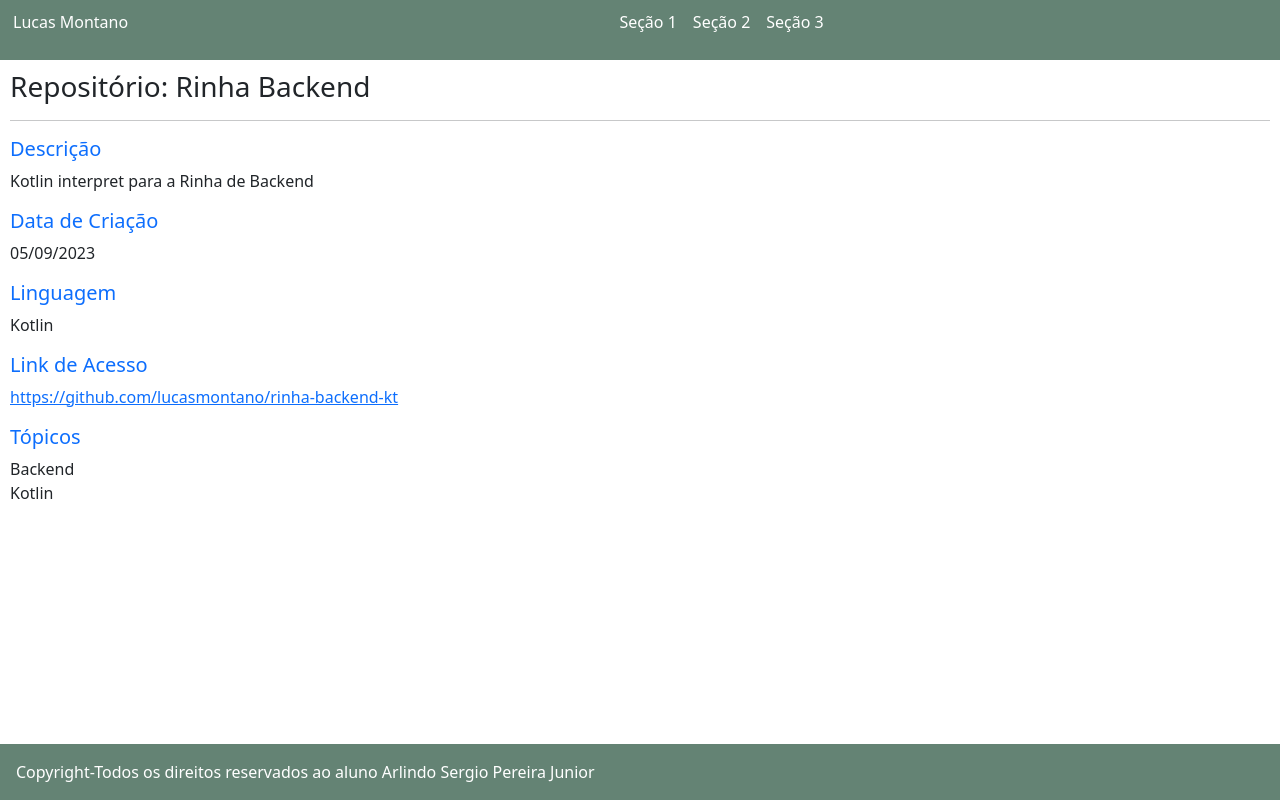
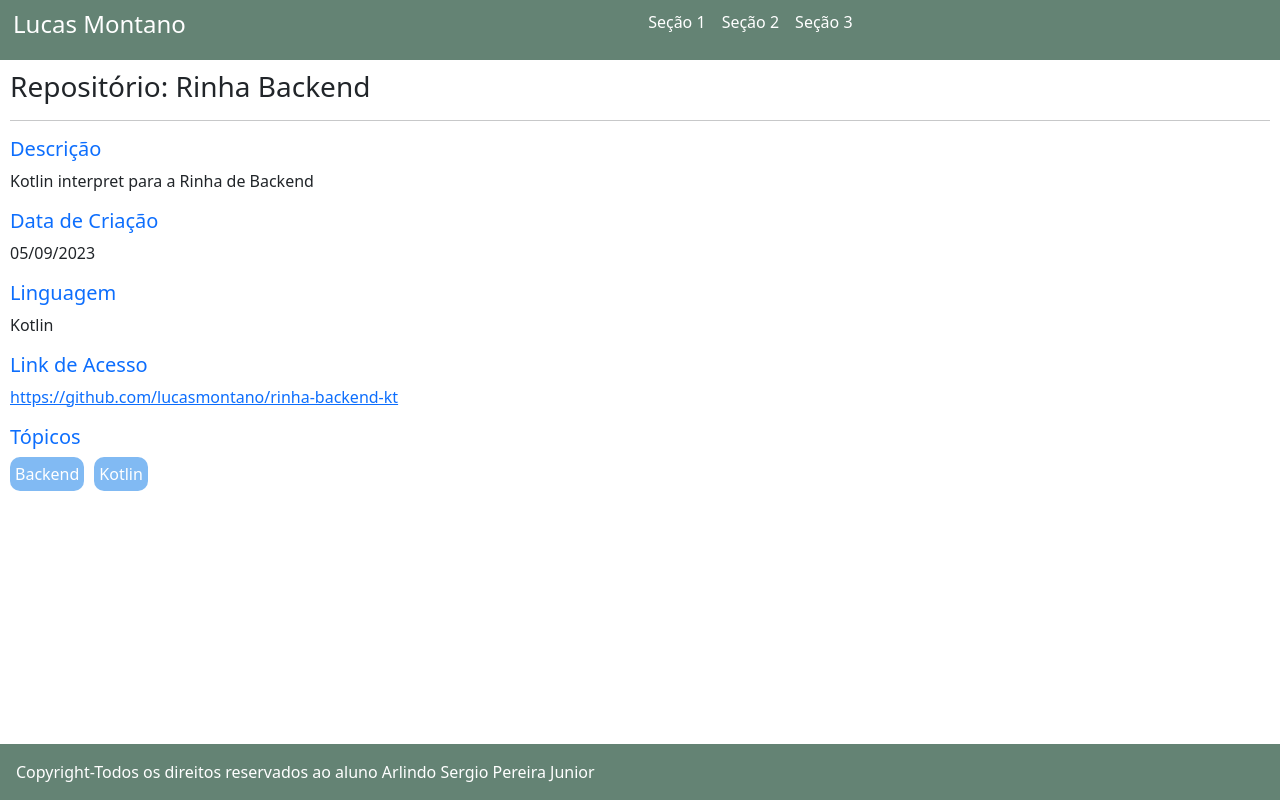
Before and after one commit to ArlindoSPJr/tp1, a plain HTML site: page repo1.html in a window 1280 px wide. Drawn offline with nearby package versions, Linux system fonts and the light colour scheme.

Commit message:
Faltando navbar

```diff
--- a/assets/css/main.css
+++ b/assets/css/main.css
@@ -37,21 +37,20 @@ footer { grid-area: footer; }
 .nav{
     display: flex;
     justify-content: space-between;
-
+    margin: 0 auto;
+    align-items: center;
 }
-
+nav > h1{
+    font-size: 1.5rem;
+}
 .nav ul{
     display: flex;
-    justify-content: center;
 }
 .nav li{
     list-style: none;
     margin-left: 10px;
 }
-nav > span{
-    margin-left: 10px;
 
-}
 nav ul li a:hover{
     background-color: #AFC1B6;
 }
@@ -64,7 +63,7 @@ nav a{
 #perfil h3{
     color: rgb(0, 166, 255);
 }
-nav span a:hover{
+nav h1 a:hover{
     background-color: #AFC1B6;
 }
 .imagem{
--- a/assets/css/repo.css
+++ b/assets/css/repo.css
@@ -39,7 +39,9 @@ footer { grid-area: footer; }
     justify-content: space-between;
 
 }
-
+nav > h1{
+    font-size: 1.5rem;
+}
 .nav ul{
     display: flex;
     justify-content: center;
@@ -48,7 +50,7 @@ footer { grid-area: footer; }
     list-style: none;
     margin-left: 10px;
 }
-nav > span{
+nav > h1{
     margin-left: 10px;
 
 }
@@ -64,7 +66,7 @@ nav a{
 #perfil h3{
     color: rgb(0, 166, 255);
 }
-nav span a:hover{
+nav h1 a:hover{
     background-color: #AFC1B6;
 }
 .imagem{
@@ -80,7 +82,17 @@ nav span a:hover{
     background-color: #648374;
     color: #FFF;
 }
-
+.repositorio > ul{
+    display: flex;
+}
+.repositorio  li{
+    list-style: none;
+    padding: 5px;
+    margin-right: 10px;
+    background-color: #81baf3;
+    color: white;
+    border-radius: 10px;
+}
 
 @media all and (min-width: 758px) {
 
--- a/repo1.html
+++ b/repo1.html
@@ -14,7 +14,7 @@
 <body>
   <div class="container-fluid p-0 m-0 ">
     <nav class="nav">
-      <span><a href="index.html">Lucas Montano</a></span>
+      <h1><a href="index.html">Lucas Montano</a></h1>
       <div class="ul">
         <ul>
           <li><a href="#secao1">Seção 1</a></li>
```
Also changed, not shown: index.html (+6 -8 lines), repo2.html (+1 -1 lines), repo3.html (+1 -1 lines), repo4.html (+1 -1 lines), repo5.html (+1 -1 lines), repo6.html (+1 -1 lines), assets/img/1_Ifpd_HtDiK9u6h68SZgNuA.png (added), assets/img/GUIA-INTRODUÇÃO-PROGRAMAÇÃO.png (added).
